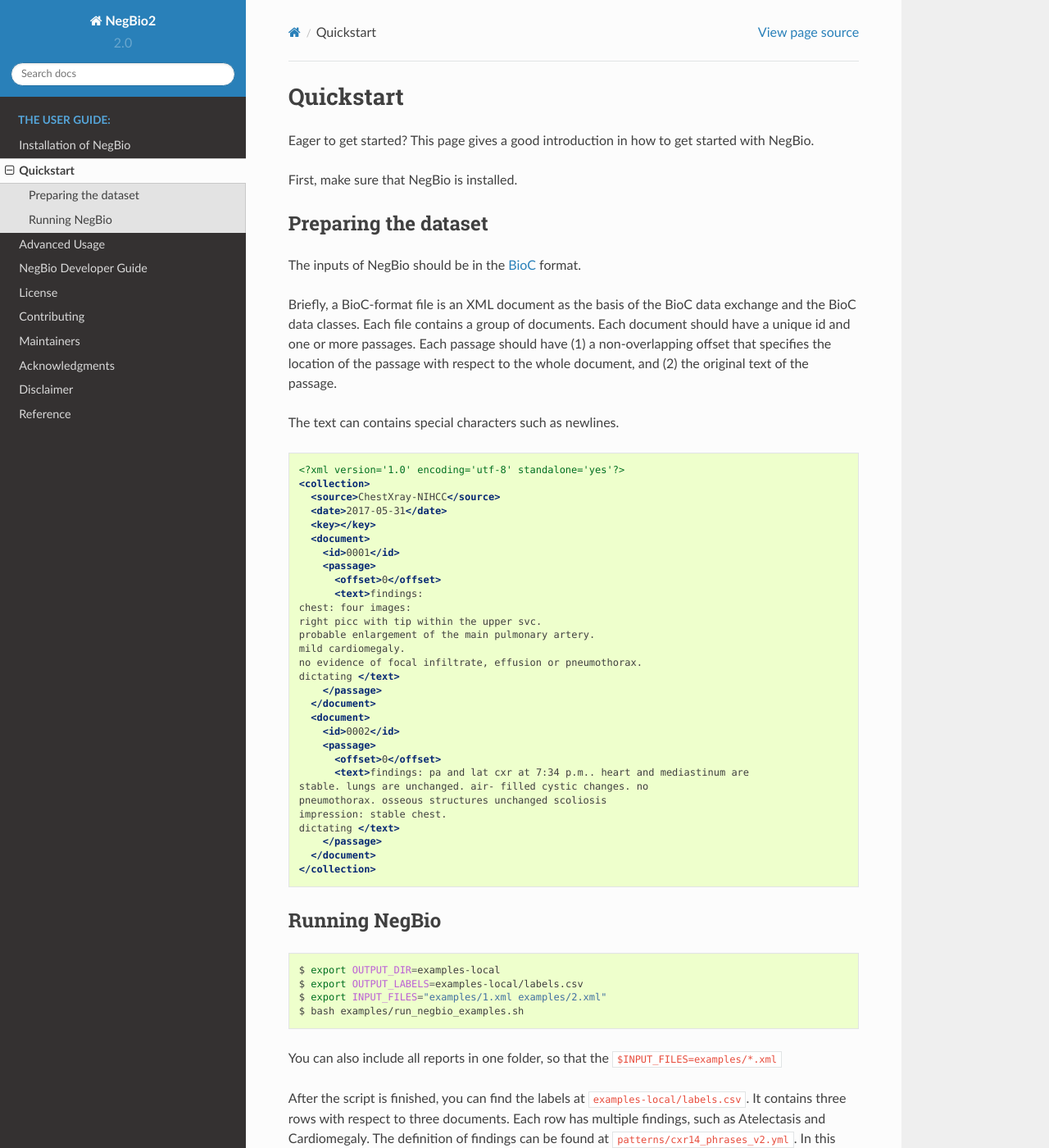
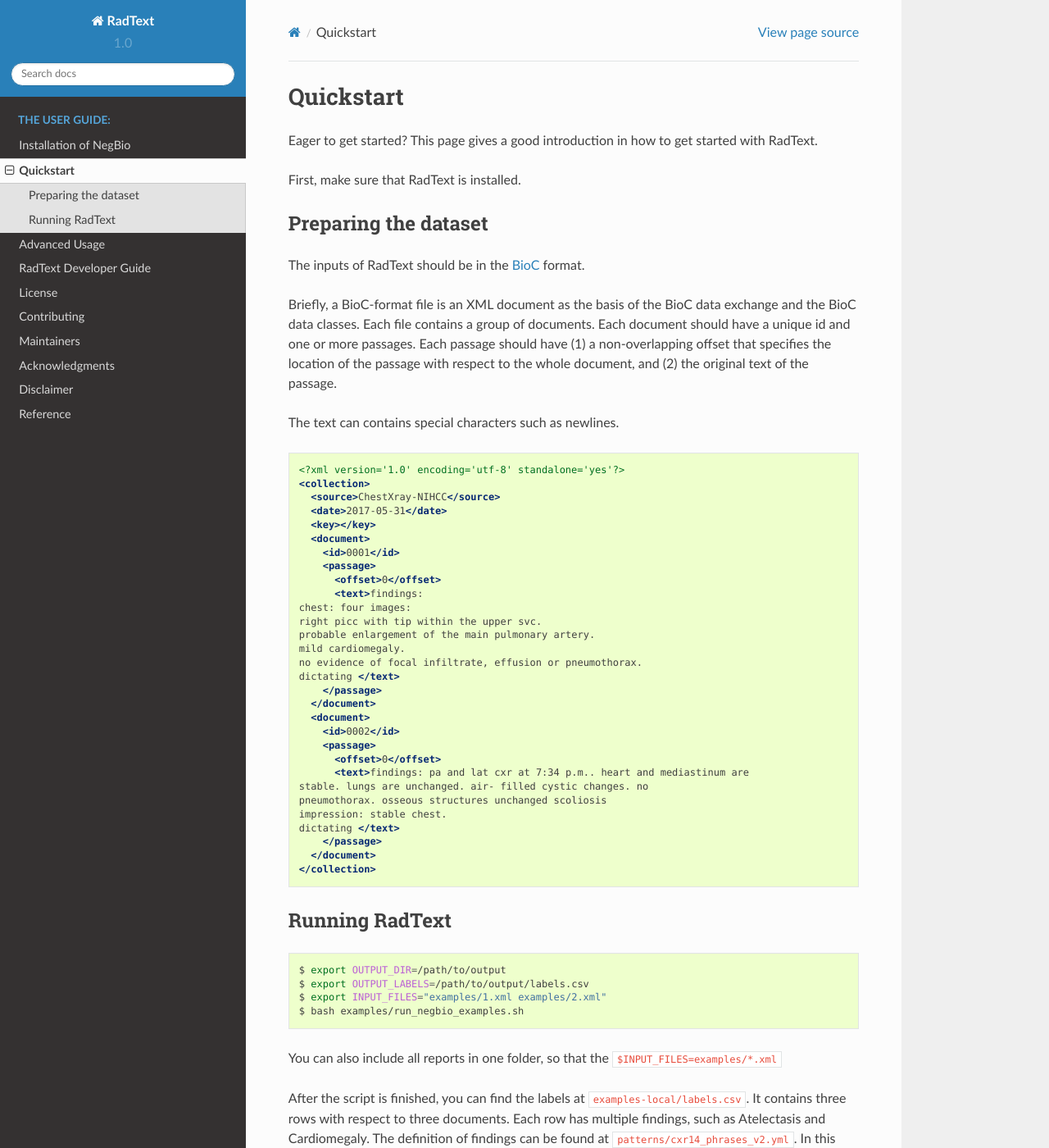
Before and after one commit to bionlplab/radtext, a Sphinx documentation site: the page built from docs/getting_started.md, in a window 1280 px wide and 1400 px high. Shown: the whole window at 82% size. Built offline with Sphinx 7.4.7 and the Read the Docs theme 2.0.0, drawn with Linux system fonts in a browser that asks for light colours.

Commit message:
update readme

````diff
--- a/docs/conf.py
+++ b/docs/conf.py
@@ -45,7 +45,7 @@
 master_doc = 'index'
 
 # General information about the project.
-project = 'NegBio2'
+project = 'RadText'
 copyright = '2019, NCBI, NLM, NIH'
 author = 'Yifan Peng'
 
@@ -54,9 +54,9 @@
 # built documents.
 #
 # The short X.Y version.
-version = '2.0'
+version = '1.0'
 # The full version, including alpha/beta/rc tags.
-release = '2.0'
+release = '1.0'
 
 # The language for content autogenerated by Sphinx. Refer to documentation
 # for a list of supported languages.
@@ -99,7 +99,7 @@
 # -- Options for HTMLHelp output ------------------------------------------
 
 # Output file base name for HTML help builder.
-htmlhelp_basename = 'negbiodoc'
+htmlhelp_basename = 'radtextdoc'
 
 
 # -- Options for LaTeX output ---------------------------------------------
@@ -126,7 +126,7 @@
 # (source start file, target name, title,
 #  author, documentclass [howto, manual, or own class]).
 latex_documents = [
-    (master_doc, 'negbio.tex', 'negbio Documentation',
+    (master_doc, 'radtext.tex', 'radtext Documentation',
      'Yifan Peng', 'manual'),
 ]
 
@@ -136,7 +136,7 @@
 # One entry per manual page. List of tuples
 # (source start file, name, description, authors, manual section).
 man_pages = [
-    (master_doc, 'negbio', 'negbio Documentation',
+    (master_doc, 'radtext', 'radtext Documentation',
      [author], 1)
 ]
 
@@ -147,7 +147,7 @@
 # (source start file, target name, title, author,
 #  dir menu entry, description, category)
 texinfo_documents = [
-    (master_doc, 'negbio', 'negbio Documentation',
-     author, 'negbio', 'One line description of project.',
+    (master_doc, 'radtext', 'radtext Documentation',
+     author, 'radtext', 'One line description of project.',
      'Miscellaneous'),
 ]
--- a/docs/getting_started.md
+++ b/docs/getting_started.md
@@ -1,13 +1,13 @@
 # Quickstart
 
-Eager to get started? This page gives a good introduction in how to get started with NegBio.
+Eager to get started? This page gives a good introduction in how to get started with RadText.
 
-First, make sure that NegBio is installed.
+First, make sure that RadText is installed.
 
 
 ## Preparing the dataset
 
-The inputs of NegBio should be in the [BioC](http://bioc.sourceforge.net/>) format.
+The inputs of RadText should be in the [BioC](http://bioc.sourceforge.net/>) format.
 
 Briefly, a BioC-format file is an XML document as the basis of the BioC data exchange and the BioC data classes. Each file contains a group of documents. Each document should have a unique id and one or more passages. Each passage should have (1) a non-overlapping offset that specifies the location of the passage with respect to the whole document, and (2) the original text of the passage.
 
@@ -46,11 +46,11 @@
 </collection>
 ```
 
-## Running NegBio
+## Running RadText
 
 ```bash
-$ export OUTPUT_DIR=examples-local
-$ export OUTPUT_LABELS=examples-local/labels.csv
+$ export OUTPUT_DIR=/path/to/output
+$ export OUTPUT_LABELS=/path/to/output/labels.csv
 $ export INPUT_FILES="examples/1.xml examples/2.xml"
 $ bash examples/run_negbio_examples.sh
 ```
````
Also changed, not shown: README.md (+0 -1 lines), docs/acknowledgments.md (+0 -4 lines), docs/contributing.md (+1 -1 lines), docs/developer_guide.md (+1 -1 lines), 2 other files.
